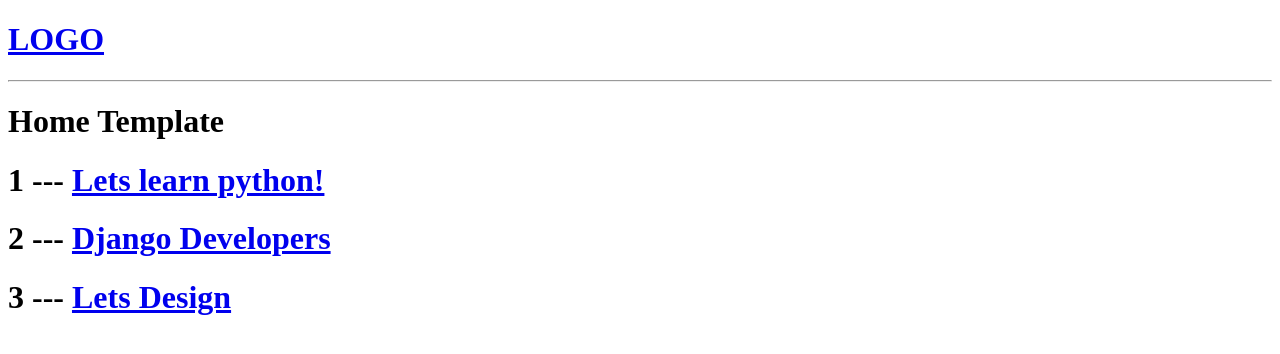
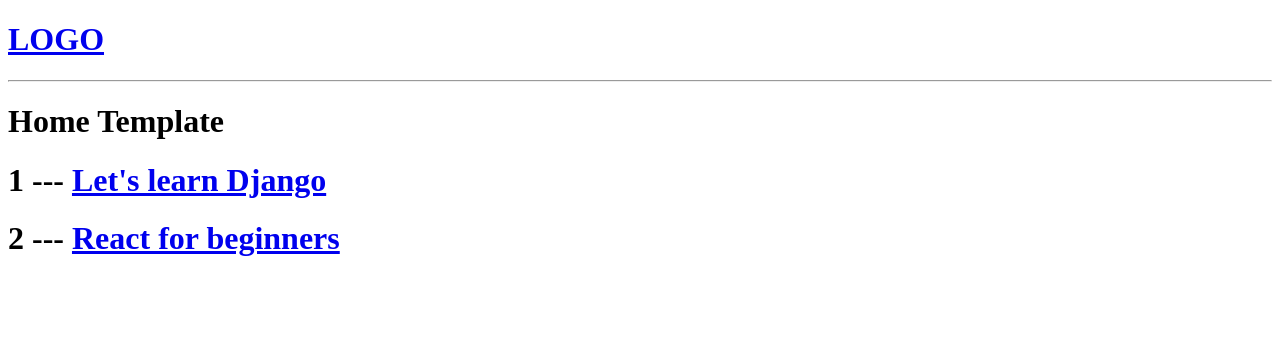
Before and after one commit to DerrickAntoney/studybud, a Django app: page / in a window 1280 px wide. Shown: the top 354 px of the page. Run offline with Django 4.2, Linux system fonts and the light colour scheme; data comes from the database, SQL or seed files in the repository.

Commit message:
Fixed bug

```diff
--- a/base/templates/base/home.html
+++ b/base/templates/base/home.html
@@ -7,8 +7,8 @@
 <div>
   <div>
     {%for room in rooms%}
-    <h1>{{room.id}} --- <a href="url 'room' room.id">{{room.name}}</a></h1>
-
+    <h1>{{room.id}} --- <a href="{% url 'room' room.id %}">{{room.name}}</a></h1>
+    <!-- can also be <h1>{{room.id}} --- <a href="/room/{{room.id}}">{{room.name}}</a></h1> -->
     {% endfor%}
 
   </div>
--- a/base/views.py
+++ b/base/views.py
@@ -3,19 +3,17 @@ from django.http import HttpResponse
 from .models import Room
 # Create your views here.
 
-rooms = [{'id': 1, 'name': 'Lets learn python!'},
-         {'id': 2, 'name': 'Django Developers'},
-         {'id': 3, 'name': 'Lets Design'},
-         ]
+# rooms = [{'id': 1, 'name': 'Lets learn python!'},
+#          {'id': 2, 'name': 'Django Developers'},
+#          {'id': 3, 'name': 'Lets Design'},
+#          ]
 
 def home(request):
+  rooms = Room.objects.all()
   context = {'rooms': rooms}
   return render(request, 'base/home.html', context)
 
 def room(request, pk):
-  room = None
-  for i in rooms:
-    if i['id'] == int(pk):
-      room = i
-    context = {'room': room}
+  room = Room.objects.get(id=pk)
+  context = {'room': room}
   return render(request, 'base/room.html', context)
```
